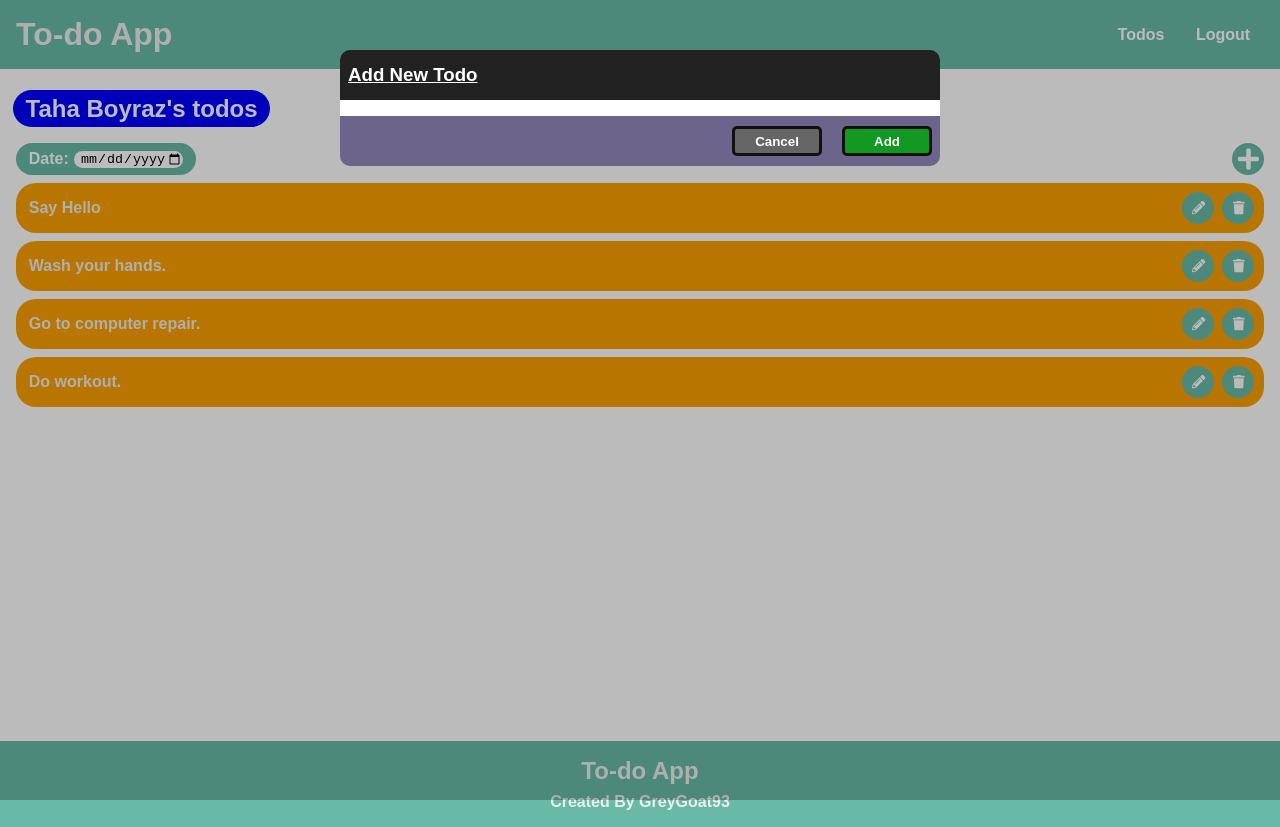
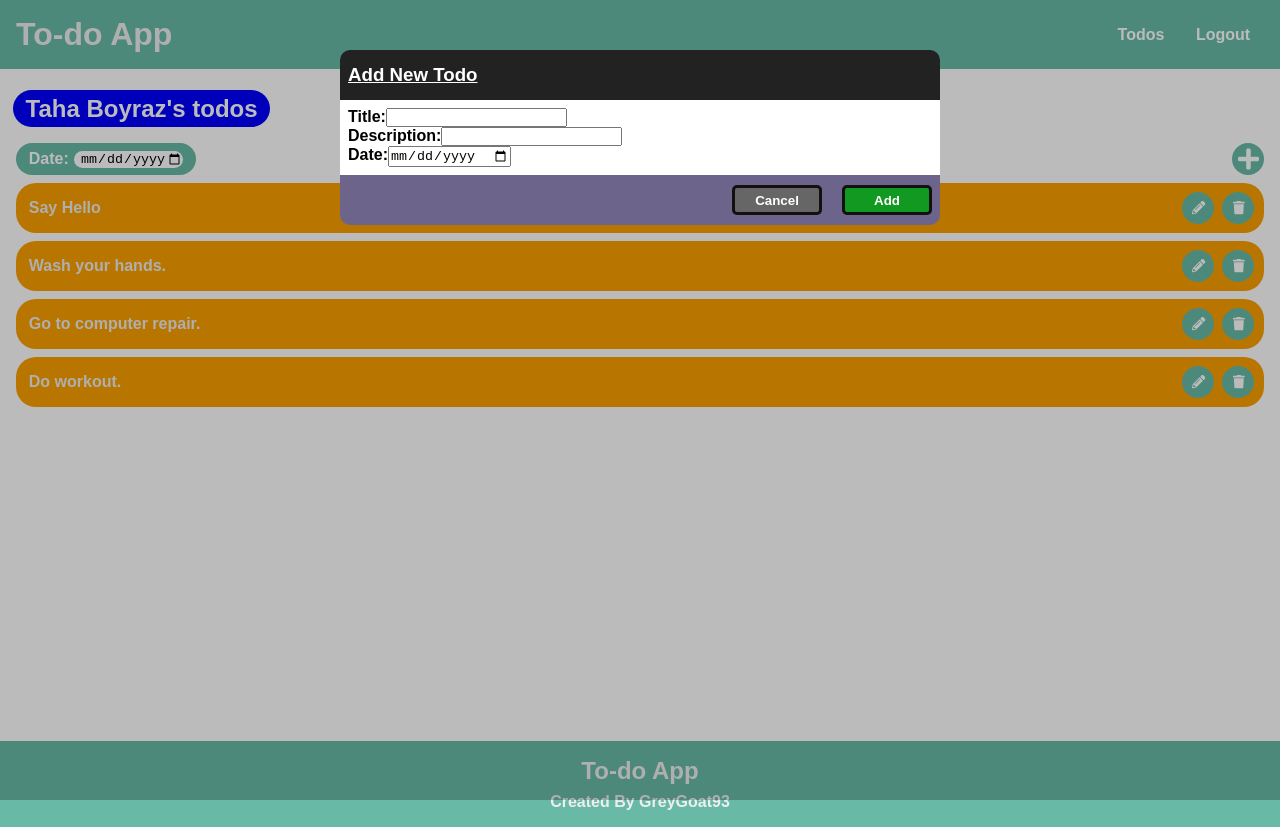
Before and after one commit to GreyGoat93/mern-todo-app, a React (Create React App) app in the folder client/: page /todos/1 in a window 1280 px wide. Both pictures are taken after a click on the button 1248 px from the left and 159 px from the top of the page. Built offline with nearby package versions, Linux system fonts and the light colour scheme.

Commit message:
Implemented Add Todo Modal with Redux

```diff
--- a/client/src/api/users.js
+++ b/client/src/api/users.js
@@ -148,7 +148,7 @@ export const getUserTodos = async (userId) => {
     await sleep(600);
     const userTodos = fakeUsers.find(pre => pre.id === parsedId)?.todos;
     if(!userTodos) return [];
-    return userTodos.map(pre => ({...pre, belongsUser: parseInt(userId)}));
+    return userTodos.map(pre => ({...pre, belongsUser: parseInt(userId)})).sort((first, last) => first.id - last.id);
 }
 
 export const deleteTodoById = async (todoId) => {
@@ -159,21 +159,23 @@ export const deleteTodoById = async (todoId) => {
     user.todos = user.todos.filter(pre => pre.id !== parsedId);
     fakeUsers = [...fakeUsers.filter(pre => pre.id !== user.id), user]
     console.log(user);
-    return user.todos;
+    return getUserTodos(user.id);
 }
 
 export const addUserTodo = async (todo) => {
     await sleep(500);
-    const user = {...fakeUsers.find(pre => pre.id === todo.userId)}
+    const parsedUserId = parseInt(todo.userId)
+    const user = {...fakeUsers.find(pre => pre.id === parsedUserId)}
     user.todos.push({
-        name: todo.name,
+        title: todo.title,
         description: todo.description,
+        for_date: todo.for_date,
         created_date: getNewDate(),
-        id: findHighestTodoId + 1,
+        id: findHighestTodoId(fakeUsers) + 1,
     })
     fakeUsers = [...fakeUsers.filter(pre => pre.id !== user.id), user]
     console.log(user);
-    return user.todos;
+    return getUserTodos(parsedUserId);
 }
 
 export const editUserTodo = async (todo) => {
--- a/client/src/components/TodoList/TodoList.js
+++ b/client/src/components/TodoList/TodoList.js
@@ -7,13 +7,13 @@ import { useDispatch, useSelector } from 'react-redux'
 import Button from '../UI/Button/Button';
 import LoadingSpinner from '../UI/LoadingSpinner/LoadingSpinner';
 
-const TodoList = () => {
+const TodoList = ({userId}) => {
 
     useEffect(() => {console.log("t2")})
     const dispatch = useDispatch();
-    const userData = useSelector(state => state.todoReducer.userData);
     const userTodos = useSelector(state => state.todoReducer.userTodos);
     const userTodosLoading = useSelector(state => state.todoReducer.userTodosLoading)
+    const todoBeAdded = useSelector(state => state.modalReducer.todoBeAdded);
 
     const showDeleteTodoModal = (todo) => {
         dispatch(modalActions.toggleDeleteTodoModalState(true));
@@ -23,6 +23,11 @@ const TodoList = () => {
     const showEditTodoModal = (todo) => {
         dispatch(modalActions.toggleEditTodoModalState(true));
         dispatch(modalActions.setEditTodo(todo));
+    }
+
+    const showAddTodoModal = () => {
+        dispatch(modalActions.setAddTodo({...todoBeAdded, userId}))
+        dispatch(modalActions.toggleAddTodoModalState(true))
     }
 
     let todos = null;
@@ -54,11 +59,11 @@ const TodoList = () => {
                 type="Add"
                 height="32px"
                 width="32px"
-                onClick={() => {dispatch(modalActions.toggleAddTodoModalState(true))}}/>
+                onClick={showAddTodoModal}/>
             </div>
             {todos}
         </div>
     )
 }
 
-export default TodoList
+export default TodoList;
--- a/client/src/components/UI/Modal/AddTodoModal/AddTodoModal.js
+++ b/client/src/components/UI/Modal/AddTodoModal/AddTodoModal.js
@@ -3,20 +3,61 @@ import './AddTodoModal.scss'
 import Modal from '../Modal'
 import {useSelector, useDispatch} from 'react-redux';
 import { modalActions } from '../../../../store/index';
+import { addTodo } from '../../../../reducers/todoReducer';
 
-export default function AddTodoModal(props) {
+export default function AddTodoModal() {
     const dispatch = useDispatch();
     const modalState = useSelector(state => state.modalReducer.addTodoModalState);
+    const todoBeAdded = useSelector(state => state.modalReducer.todoBeAdded);
+
+    const formData = {
+        title: {
+            formName: "Title",
+            formType: "text",
+            value: todoBeAdded?.title,
+            onInput: (title) => {dispatch(modalActions.setAddTodo({...todoBeAdded, title: title}))},
+        },
+        description: {
+            formName: "Description",
+            formType: "text",
+            value: todoBeAdded?.description,
+            onInput: (description) => {dispatch(modalActions.setAddTodo({...todoBeAdded, description: description}))},
+        },
+        for_date: {
+            formName: "Date",
+            formType: "date",
+            value: todoBeAdded?.for_date,
+            onInput: (for_date) => {dispatch(modalActions.setAddTodo({...todoBeAdded, for_date: for_date}))},
+        },
+    }
+
+    function formOnSubmitHandler(event){
+        event.preventDefault();
+        dispatch(addTodo(todoBeAdded))
+    }
 
     return (
         <Modal
         title="Add New Todo"
         modalState={modalState}
         close={() => dispatch(modalActions.toggleAddTodoModalState(false))}
-        approve={() => {}}
+        approve={formOnSubmitHandler}
         approveText="Add"
         approveColor="#119922">
-            {props.id}
+            <form id="addTodo">
+                {Object.keys(formData).map(inputKey => {
+                    return(
+                        <div key={inputKey}>
+                            <label htmlFor={`addTodo${formData[inputKey].formName}`}>{formData[inputKey].formName}:</label>
+                            <input
+                            type={formData[inputKey].formType}
+                            name={`addTodo${formData[inputKey].formName}`}
+                            id={`addTodo${formData[inputKey].formName}`}
+                            value={formData[inputKey].value}
+                            onChange={(event) => formData[inputKey].onInput(event.target.value)}/>
+                        </div>)
+                })}
+            </form>
         </Modal>
     )
 }
--- a/client/src/components/UI/Modal/EditTodoModal/EditTodoModal.js
+++ b/client/src/components/UI/Modal/EditTodoModal/EditTodoModal.js
@@ -1,4 +1,4 @@
-import React, { useRef } from 'react';
+import React from 'react';
 import './EditTodoModal.scss';
 import Modal from '../Modal';
 import { useDispatch, useSelector } from 'react-redux';
@@ -9,7 +9,6 @@ const EditTodoModal = () => {
     const dispatch = useDispatch();
     const modalState = useSelector(state => state.modalReducer.editTodoModalState)
     const todoBeEdited = useSelector(state => state.modalReducer.todoBeEdited)
-    const editTodoForm = useRef();
 
     const formData = {
         title: {
@@ -46,7 +45,7 @@ const EditTodoModal = () => {
         approveText="Edit"
         approveColor="#112288"
         approveForm="editTodo">
-            <form ref={editTodoForm} id="editTodo">
+            <form id="editTodo">
                 {Object.keys(formData).map(inputKey => {
                     return(
                         <div key={inputKey}>
--- a/client/src/pages/Todos/Todos.js
+++ b/client/src/pages/Todos/Todos.js
@@ -41,7 +41,7 @@ const Todos = ({match}) => {
                     <NameLabel>
                         {userInfo.first_name} {userInfo.last_name}'s todos
                     </NameLabel>
-                    <TodoList />
+                    <TodoList userId={match.params.id}/>
                 </>
             )
         }
--- a/client/src/reducers/modalReducer.js
+++ b/client/src/reducers/modalReducer.js
@@ -8,8 +8,9 @@ const initialState = {
     todoBeEdited: null,
     todoBeAdded: {
         userId: null,
-        name: "",
+        title: "",
         description: "",
+        for_date: "",
     },
 }
 
@@ -32,9 +33,6 @@ const modalSlice = createSlice({
         setAddTodo(state, action){
             state.todoBeAdded = action.payload;
         },
-        setAddTodoUser(state, action){
-            state.todoBeAdded.userId = action.payload;
-        },
         setEditTodo(state, action){
             state.todoBeEdited = action.payload;
         }
--- a/client/src/reducers/todoReducer.js
+++ b/client/src/reducers/todoReducer.js
@@ -53,9 +53,8 @@ export const deleteTodo = (todoId) => async (dispatch) => {
 }
 
 export const addTodo = (todo) => async (dispatch) => {
-    console.log("adding todo " + todo.name);
     const todoAdded = await addUserTodo(todo)
-    dispatch(todosReceived);
+    dispatch(todosReceived(todoAdded));
 }
 
 export const editTodo = (todo) => async (dispatch) => {
```
